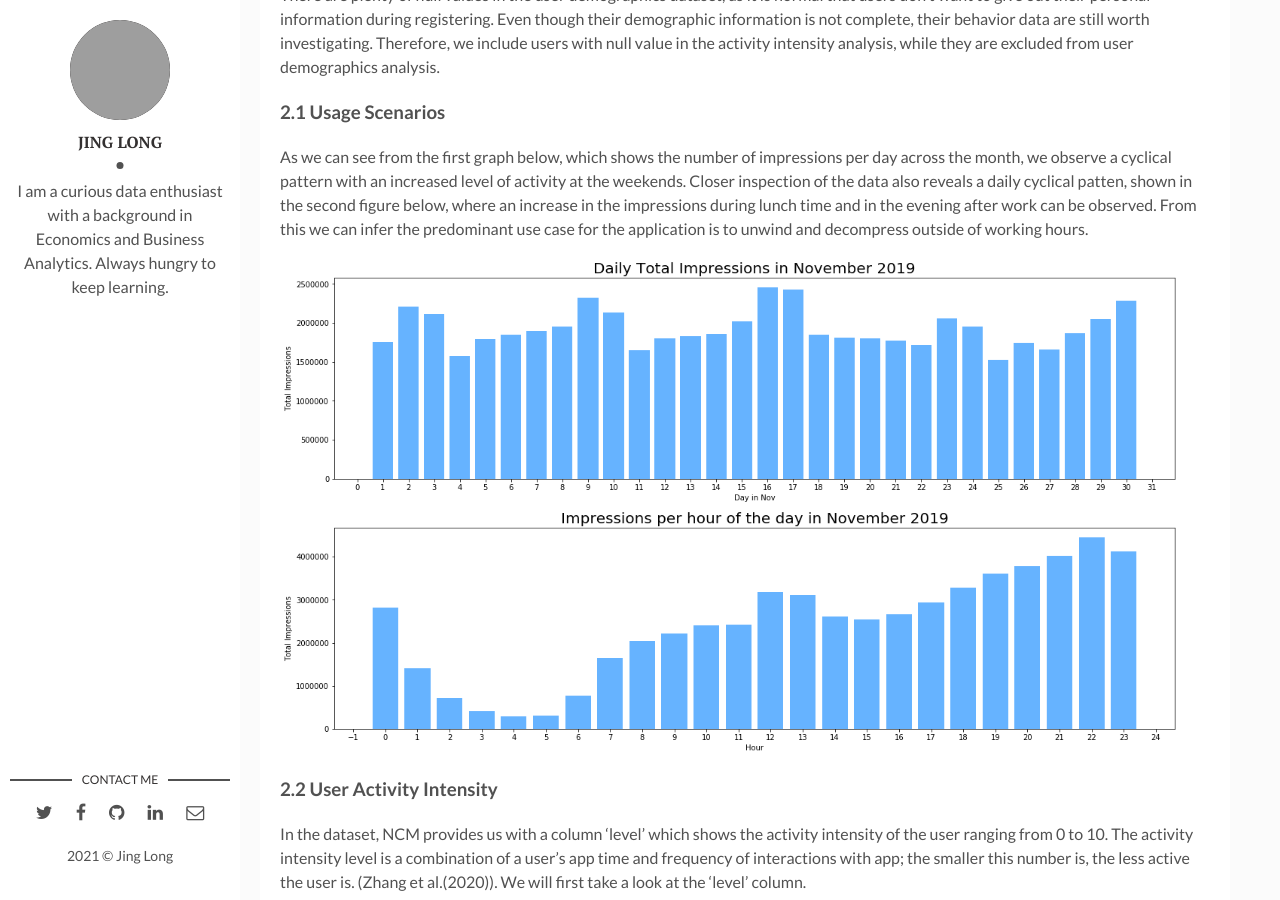
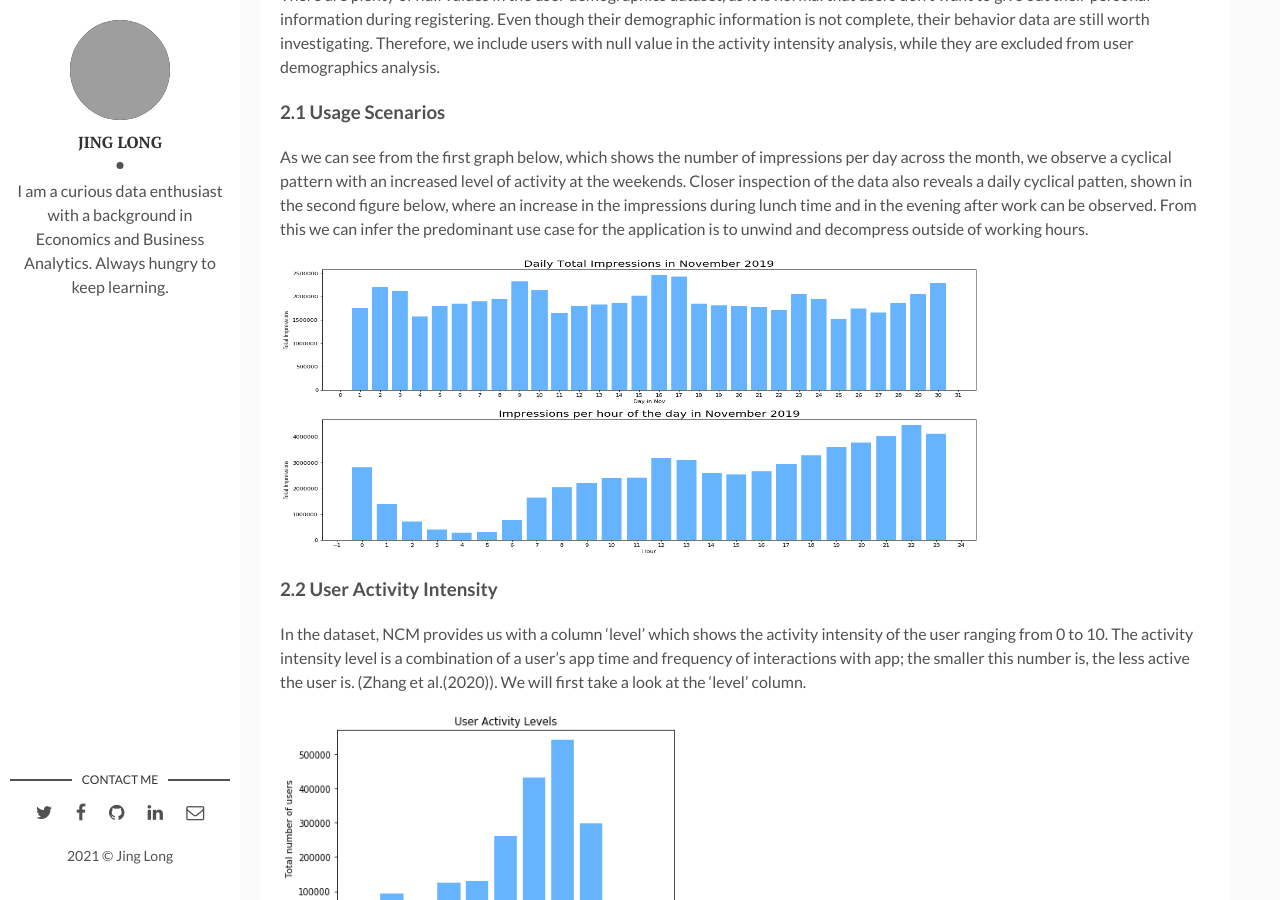
Before and after one commit to jing042323/jing-long, a Jekyll site: the page built from _posts/2021-09-15-NCM.markdown, in a window 1280 px wide and 900 px high, scrolled down 2350 px. Built offline with Jekyll 4.4.1, drawn with Linux system fonts in a browser that asks for light colours; comment, search, counter and statistics services are not loaded; grey boxes are pictures that could not be loaded.

Commit message:
update ncm

```diff
--- a/_posts/2021-09-15-NCM.markdown
+++ b/_posts/2021-09-15-NCM.markdown
@@ -60,8 +60,8 @@
 
 As we can see from the first graph below, which shows the number of impressions per day across the month, we observe a cyclical pattern with an increased level of activity at the weekends. Closer inspection of the data also reveals a daily cyclical patten, shown in the second figure below, where an increase in the impressions during lunch time and in the evening after work can be observed. From this we can infer the predominant use case for the application is to unwind and decompress outside of working hours.
 
-![impression month]({{site.baseurl}}/assets/img/NCM/2_1_impr_month.png){:height="250px" width="900px"}
-![impression day]({{site.baseurl}}/assets/img/NCM/2_1_impr_day.png){:height="250px" width="900px"}
+![impression month]({{site.baseurl}}/assets/img/NCM/2_1_impr_month.png){:height="150px" width="700px"}
+![impression day]({{site.baseurl}}/assets/img/NCM/2_1_impr_day.png){:height="150px" width="700px"}
 
 ### 2.2 User Activity Intensity
 
@@ -71,7 +71,7 @@
 
 The above figure shows the distribution of the activity intensity level among the user base. The majority of users are with level 6 and 7 and more than 64% of users are with level over 6. We then take a closer look at the user behavior in each level.
 
-![top 10 user]({{site.baseurl}}/assets/img/NCM/2_2_top10user.png){:height="300px" width="900px"}
+![top 10 user]({{site.baseurl}}/assets/img/NCM/2_2_top10user.png){:height="200px" width="700px"}
 
 We can clearly see that a higher activity intensity level doesn't guarantee an actual active behavior, as the average number of clicks is decreasing from level 5 to 10 and reaching the lowest value at level 10. And when we look at the Top 10 most active users, their activity intensity level ranges from 1 to 9. Therefore, we don't think the activity intensity level in the dataset is a good indicator for classifying active and inactive users, instead, we assign an new activity level marker to each user based on their clicks in November 2019. **We use the percentage of cards a user clicked on from the total number of impressions they were exposed to during the month, also known as the click-through rate (CTR), as a proxy of the click probability on recommended cards. And we define that users with less than average click probability (around 2.338%) are classified as 'inactive'.**
 
@@ -114,6 +114,6 @@
 - #### Tenure
 Having developed an understanding the demographic features of active and inactive users, we then seek to better understand the impact of tenure, defined as the length of their contract, on their level of engagement.
 
-![tenure]({{site.baseurl}}/assets/img/NCM/2_4_tenure.png){:height="500px" width="600px"}
+![tenure]({{site.baseurl}}/assets/img/NCM/2_4_tenure.png){:height="600px" width="500px"}
 
 We observe that, on average, the CTR of longtime users(more than 6 months since users' first registration) is about 21% lower than that of the new users(less than 6 months since users' first registration). And a more detailed analysis shows that the average CTR for active users first peak at small registered months(smaller than 10 months), then decreases with the increase of registered months, and finally revert to a high level at large registered months(more than 60 months). Oppositely, for inactive users, the average CTR faces a upward trend along with the increase of registered months. There are many potential motivations driving these changes in behavior. One possible reason can be that people experiment with the platform and then lose their interest due to the poor user experience. If NCM could improve the ability of its algorithms to generate and display fresh content or exploration enabaling users to discover alternative materials, users were more likely to become long-term users as those highly engaged users with over 60 months of tenure and contribute more active behaviors. Moreover, we can find that new users are either very active users or very inactive users, which brings NCM a big challenge of how to attract and retain new users quickly.
```
